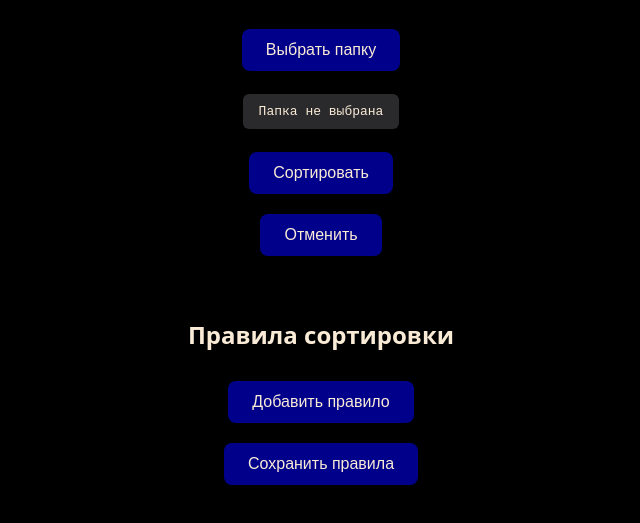
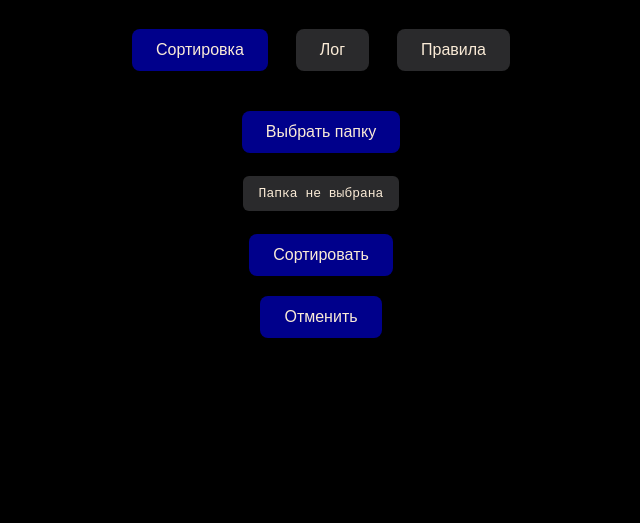
Before and after one commit to zarweq/file-sorter, an Electron app: page index.html in a window 1280 px wide. Shown: the part 135-658 px from the top of the page, without its empty margins (319-959 px from the left). Drawn offline with Linux system fonts and the light colour scheme; no server answers.

Commit message:
Add tabbed interface: split sort/log/rules into separate tab views

```diff
--- a/index.html
+++ b/index.html
@@ -7,15 +7,31 @@
 </head>
 <body>
     <h1>File Sorter</h1>
+
+    <div id="tabs">
+        <button id="tab-btn-sort" class="tab-btn">Сортировка</button>
+        <button id="tab-btn-log" class="tab-btn">Лог</button>
+        <button id="tab-btn-rules" class="tab-btn">Правила</button>
+    </div>
+
+    <div id="tab-sort" class="tab-page">
         <button id="choose-folder-btn">Выбрать папку</button>
         <p id="selected-path">Папка не выбрана</p>
         <button id="sort-btn">Сортировать</button>
         <button id="undo-btn">Отменить</button>
+    </div>
+
+    <div id="tab-log" class="tab-page hidden">
         <ul id="log"></ul>
+    </div>
+
+    <div id="tab-rules" class="tab-page hidden">
         <h2>Правила сортировки</h2>
         <div id="rules-container"></div>
         <button id="add-rule-btn">Добавить правило</button>
         <button id="save-rules-btn">Сохранить правила</button>
+    </div>
+
     <script src="renderer.js"></script>
 </body>
 </html>
--- a/renderer.js
+++ b/renderer.js
@@ -6,6 +6,14 @@ const undoBtn = document.getElementById('undo-btn')
 const rulesContainer = document.getElementById('rules-container')
 const addRuleBtn = document.getElementById('add-rule-btn')
 const saveRulesBtn = document.getElementById('save-rules-btn')
+const tabBtnSort = document.getElementById('tab-btn-sort')
+const tabBtnLog = document.getElementById('tab-btn-log')
+const tabBtnRules = document.getElementById('tab-btn-rules')
+
+const tabSort = document.getElementById('tab-sort')
+const tabLog = document.getElementById('tab-log')
+const tabRules = document.getElementById('tab-rules')
+
 chooseFolderBtn.addEventListener('click', async() => {
     const folder = await window.api.chooseFolder()
     if (folder) {
@@ -61,6 +69,25 @@ undoBtn.addEventListener('click', async() => {
 
 })
 
+
+function showTab(page, button) {
+    tabSort.classList.add('hidden')
+    tabLog.classList.add('hidden')
+    tabRules.classList.add('hidden')
+    tabBtnSort.classList.remove('active')
+    tabBtnLog.classList.remove('active')
+    tabBtnRules.classList.remove('active')
+
+    page.classList.remove('hidden')
+    button.classList.add('active')
+}
+
+tabBtnSort.addEventListener('click', () => showTab(tabSort, tabBtnSort))
+tabBtnLog.addEventListener('click', () => showTab(tabLog, tabBtnLog))
+tabBtnRules.addEventListener('click', () => showTab(tabRules, tabBtnRules))
+
+showTab(tabSort, tabBtnSort)
+
 loadRules()
 addRuleBtn.addEventListener('click', () => {
     const row = createRuleRow('', '')
--- a/style.css
+++ b/style.css
@@ -52,3 +52,31 @@ button:hover {
     font-family: monospace;
     background-color: #2a2a2c;
 }
+
+
+#tabs {
+    display: flex;
+    gap: 8px;
+    margin-bottom: 20px;
+}
+
+.tab-btn {
+    background-color: #2a2a2c;
+}
+
+.tab-btn.active {
+    background-color: darkblue;
+}
+
+.tab-page {
+    width: 100%;
+    max-width: 600px;
+    display: flex;
+    flex-direction: column;
+    align-items: center;
+}
+
+
+.hidden {
+    display: none;
+}
```
Lines whose indentation alone changed are shown as unchanged.
